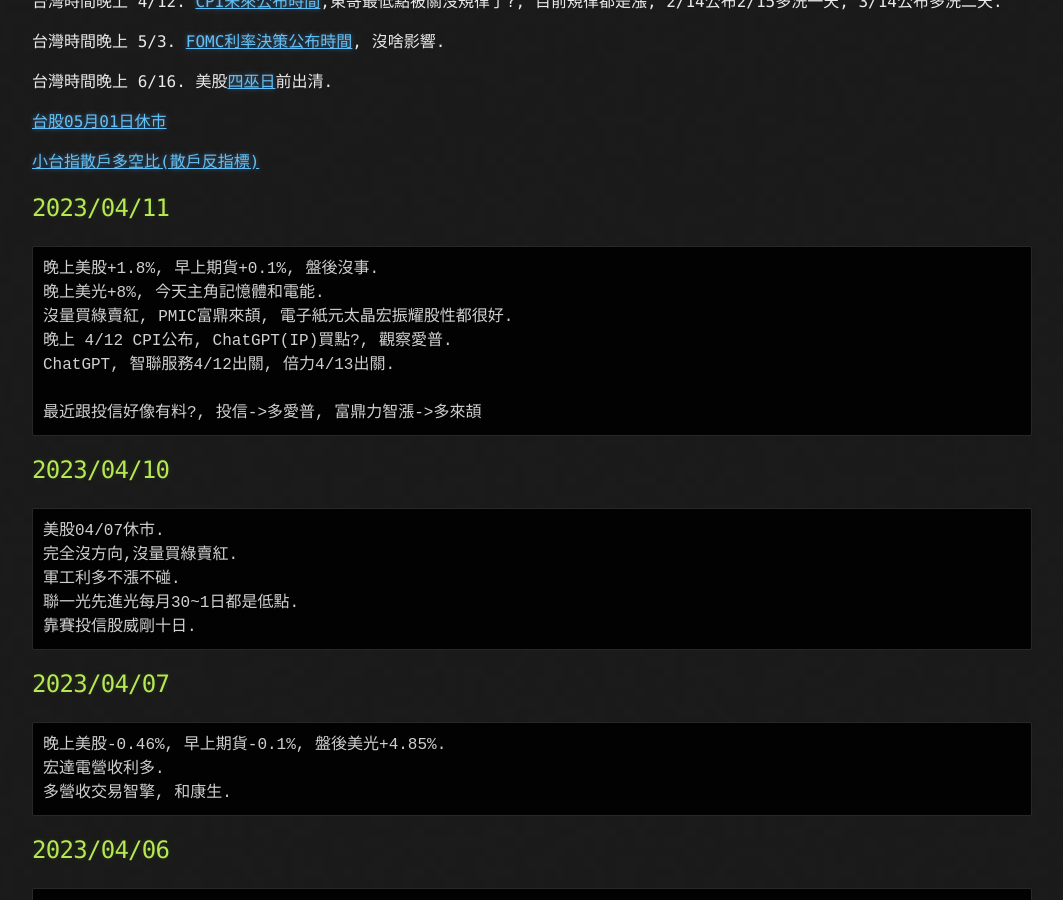
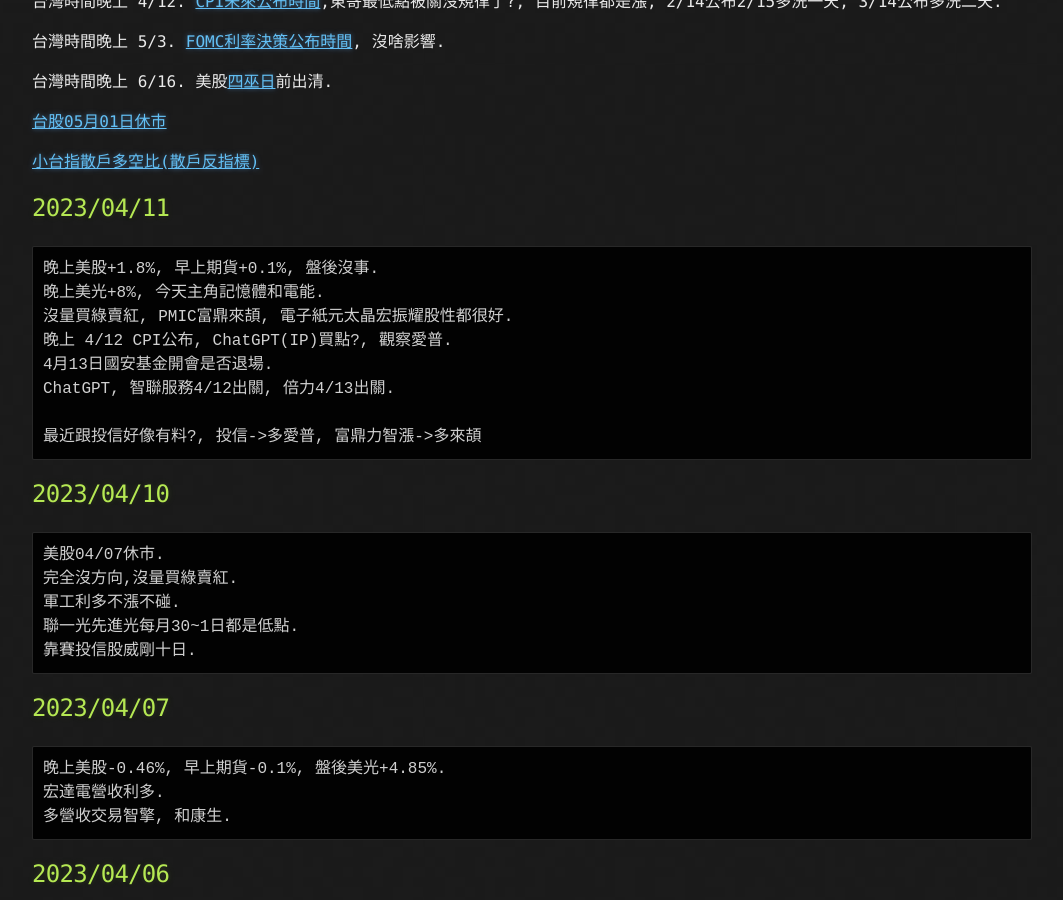
Before and after one commit to lepg5487/Stock_God, a Jekyll site: the page built from index.md, in a window 1280 px wide and 900 px high, scrolled down 468 px. Shown: the whole window, without its empty margins (108-1171 px from the left). Built offline with Jekyll 4.4.1, drawn with Linux system fonts in a browser that asks for light colours; our own code applies the rules of GitHub Pages for plain Markdown files.

Commit message:
Update index.md

```diff
--- a/index.md
+++ b/index.md
@@ -28,6 +28,7 @@
 晚上美光+8%, 今天主角記憶體和電能.
 沒量買綠賣紅, PMIC富鼎來頡, 電子紙元太晶宏振耀股性都很好.
 晚上 4/12 CPI公布, ChatGPT(IP)買點?, 觀察愛普.
+4月13日國安基金開會是否退場.
 ChatGPT, 智聯服務4/12出關, 倍力4/13出關.
 
 最近跟投信好像有料?, 投信->多愛普, 富鼎力智漲->多來頡
```
